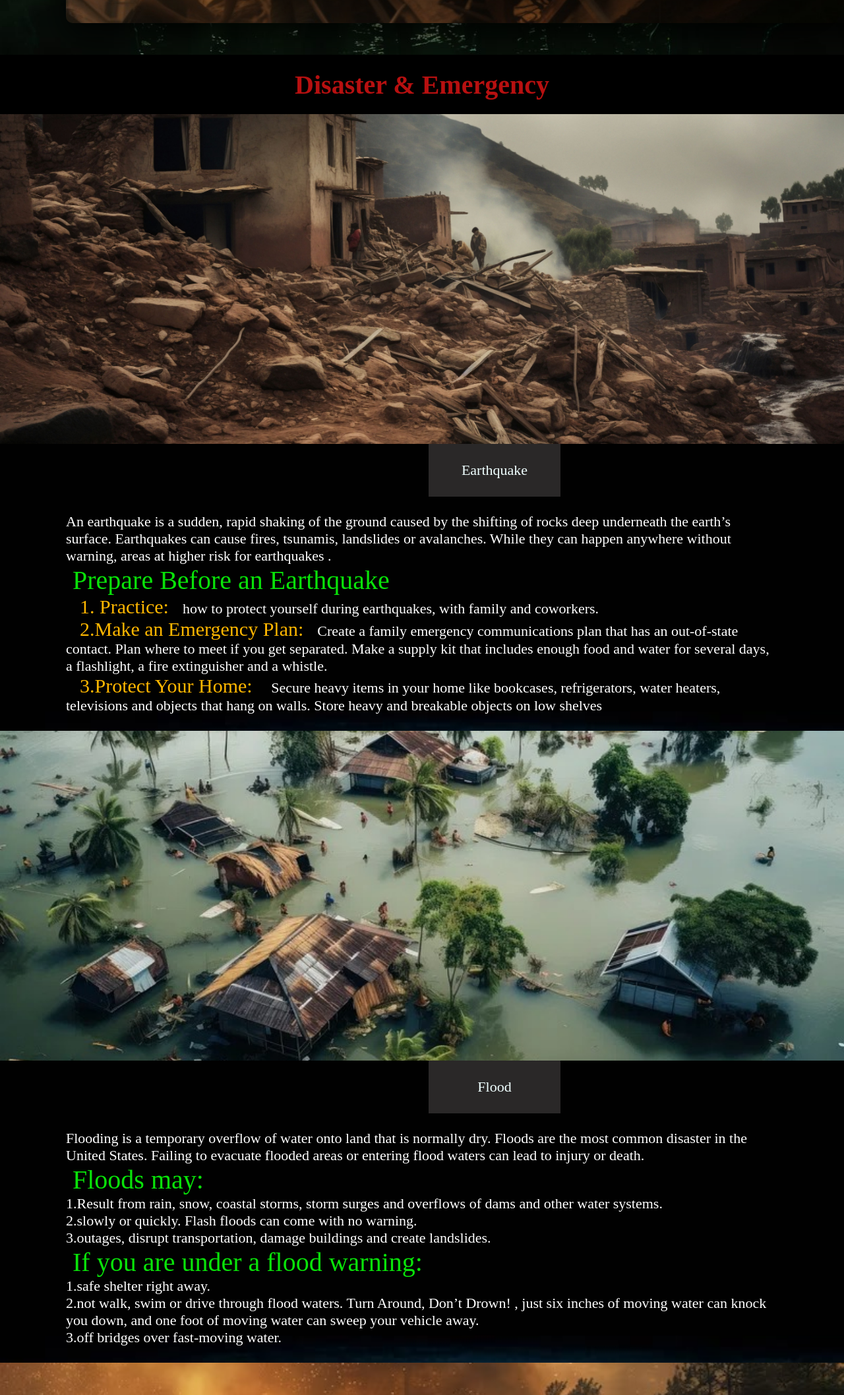
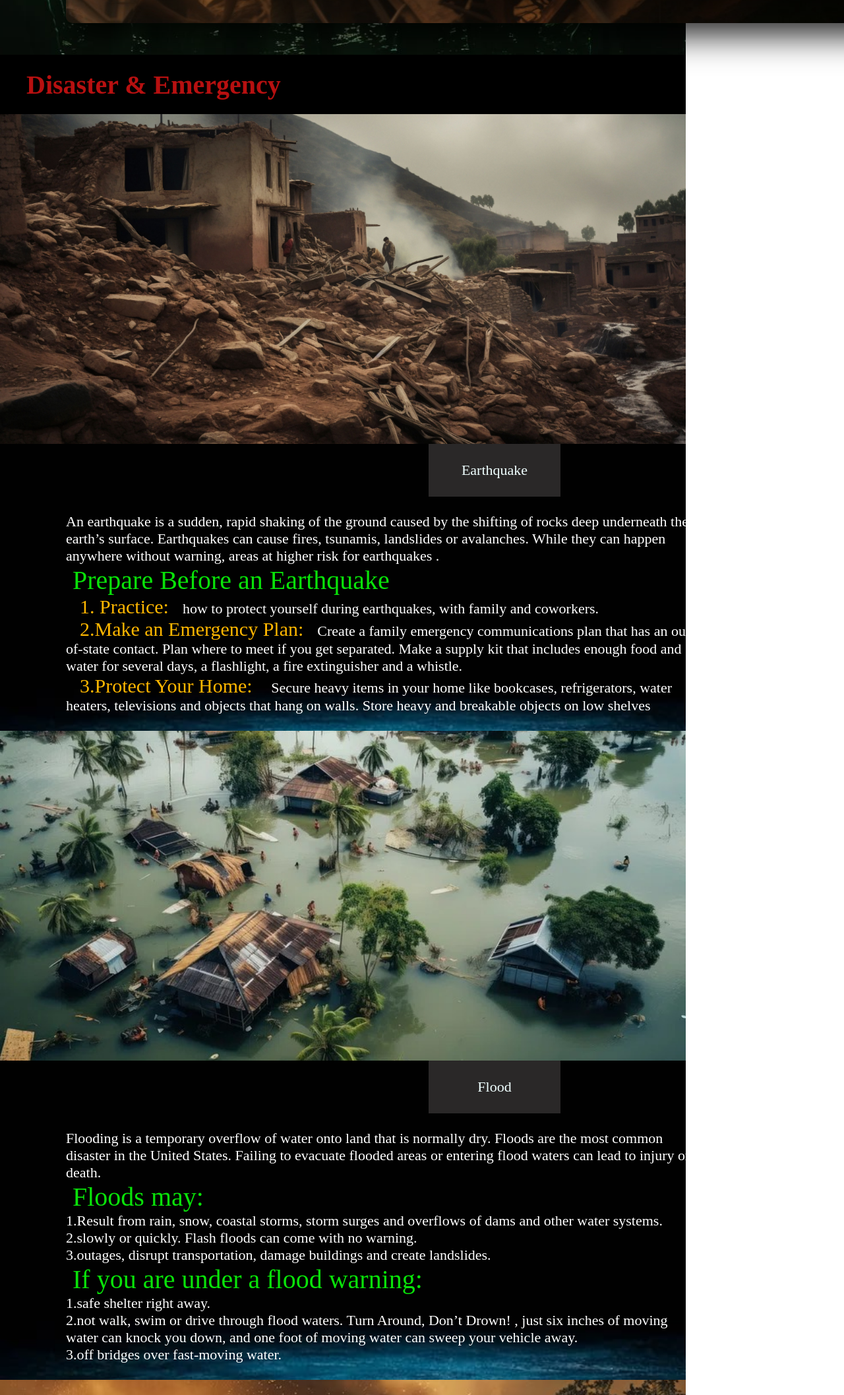
Before and after one commit to Mitheleshnaikds/holdhands.app, a plain HTML site: page main.html in a window 1280 px wide. Shown: the part 685-2800 px from the top of the page at 66% size. Drawn offline with Linux system fonts and the light colour scheme.

Commit message:
Update style.css

```diff
--- a/style.css
+++ b/style.css
@@ -1,6 +1,7 @@
 *{
     padding: 0;
     margin: 0;
+    width: calc(100% - 80px);
 }
 .bg{
     background-image: url("img/bgimage.jpg");
@@ -204,7 +205,9 @@
         height: 200px;
         align-items: center;
         justify-content: center;
+    width: calc(100% - 80px);
 }
+
 .wildfire{
     background-image: url("img/wildfire.jpg");
     min-height: 500px;
@@ -216,6 +219,8 @@
     height: 200px;
     align-items: center;
     justify-content: center;
+    width: calc(100% - 80px);
+
 }
 .flood{
     background-image: url("img/flood.jpg");
@@ -228,6 +233,8 @@
     height: 200px;
     align-items: center;
     justify-content: center;
+    width: calc(100% - 80px);
+
 }
 .hurricane{
     background-image: url("img/hurricane.jpg");
@@ -240,6 +247,7 @@
     height: 200px;
     align-items: center;
     justify-content: center;
+    width: calc(100% - 80px);
 }
 .eq-p{
     background-image:url(img/bjp.jpg);
@@ -250,6 +258,7 @@
     padding-top:0px;
     color: white;
 
+    width: calc(100% - 80px);
 }
 
 .eq-p .heading{
```
